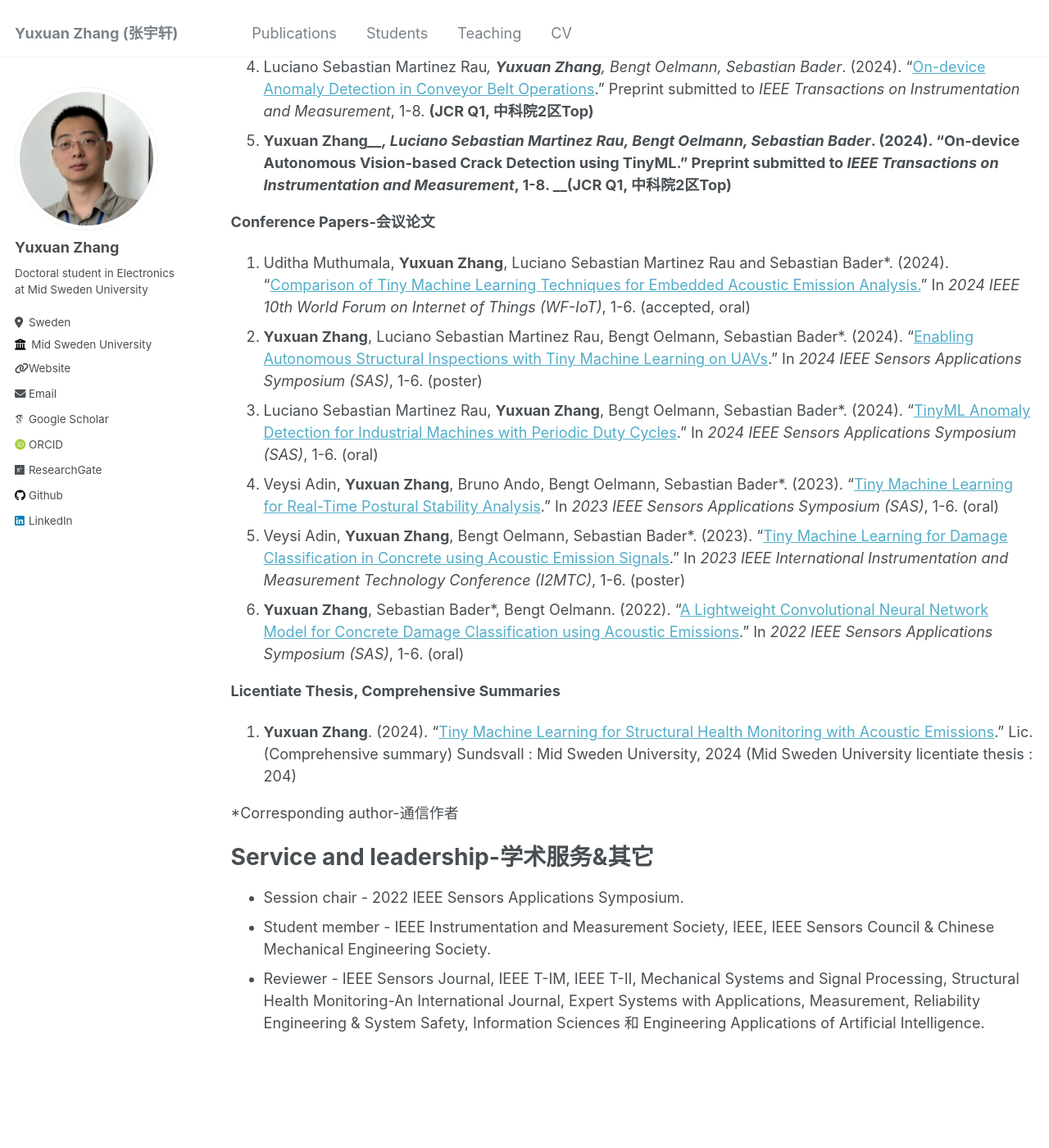
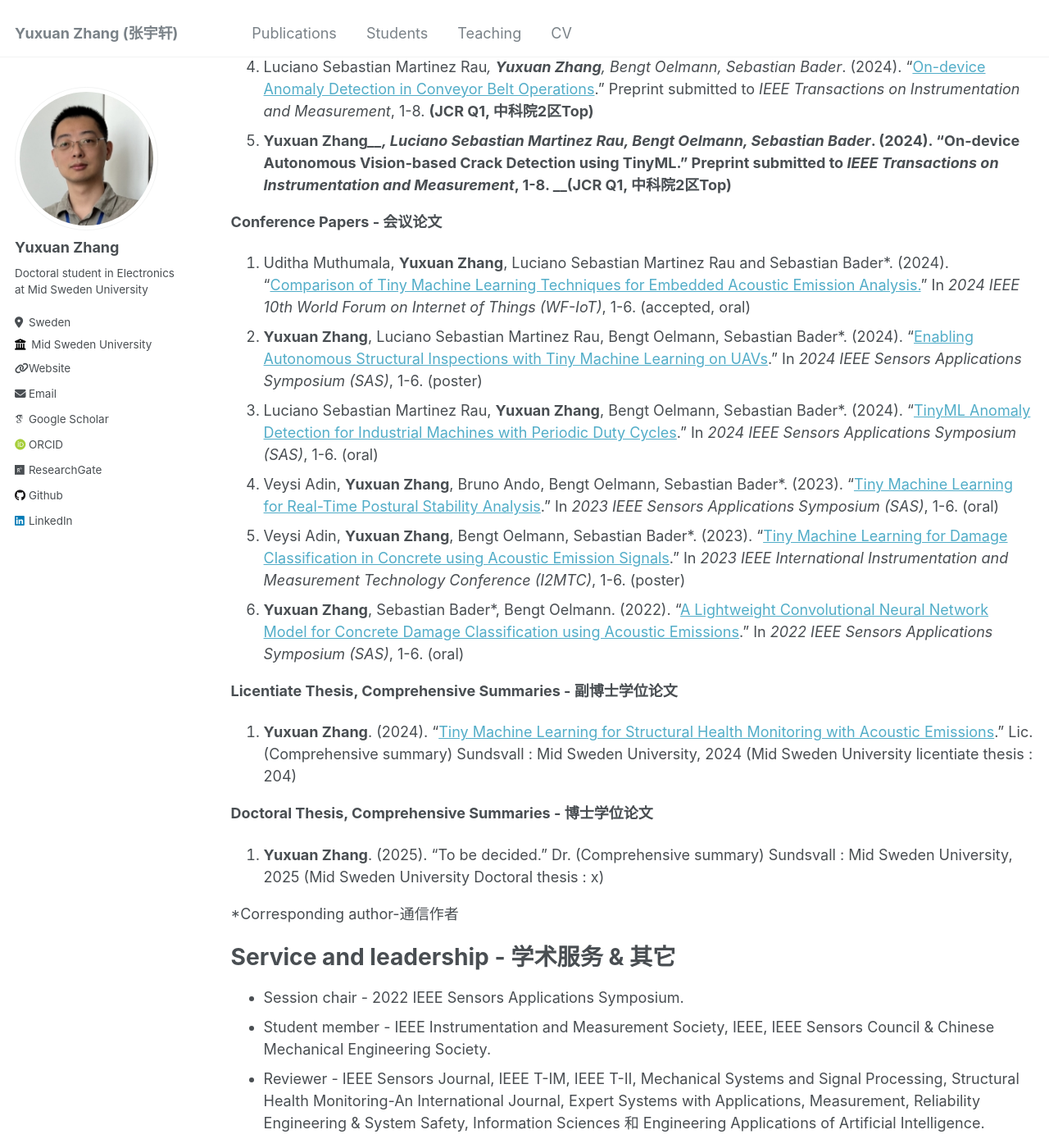
Before and after one commit to YuxuanZhang-96/YuxuanZhang-96.github.io, a Jekyll site: the page built from _pages/cv.md, in a window 1280 px wide and 1400 px high, scrolled down 995 px. Shown: the whole window at 82% size. Built offline with Jekyll 4.4.1, drawn with Linux system fonts in a browser that asks for light colours; some web fonts are replaced; some of the changed text lies outside the part shown.

Commit message:
Update cv.md

```diff
--- a/_pages/cv.md
+++ b/_pages/cv.md
@@ -9,35 +9,35 @@ redirect_from:
 
 {% include base_path %}
 
-Education-教育经历
+Education - 教育经历
 ======
 * **Ph.D** in Electronics, Mid Sweden University, Sweden, 2021-2025 (expected)
 * **M.Sc** in Embedded Systems Engineering, University of Leeds, UK, 2018-2019
 * **B.Eng.** in New Energy Science & Engineering, Beijing Information Science & Technology University, China, 2014-2018
 
-Work experience-工作经历
+Work experience - 工作经历
 ======
 * 2021.01-now: Doctoral Student
   * Mid Sweden University, Sundsvall, Sweden.
 * 2020.05-2020.12: Assistant Engineer
   * Institute of Microelectronics of the Chinese Academy of Sciences, Beijing, China.
 
-Skills-技能
+Skills - 技能
 ======
 * ML&DL: TensorFlow, Pytorch, Scikit-learn
 * Coding: Python, C/C++, MATLAB, Verilog HDL
 * Fields: Structural Health Monitoring, Fault Diagnosis (time series and visiual signal)
 
-Publications-文章发表
+Publications - 文章发表
 ======
-__Journal Papers-期刊论文__
+__Journal Papers - 期刊论文__
 1. __Yuxuan Zhang__, Veysi Adin, Sebastian Bader*, Bengt Oelmann. (2023). "[Leveraging acoustic emission and machine learning for concrete materials damage classification on embedded devices](https://ieeexplore.ieee.org/document/10227301)." _IEEE Transactions on Instrumentation and Measurement_, 1-8. __(JCR Q1, 中科院2区Top)__
 2. Chengjie Huang, Xinjuan Sun, __Yuxuan Zhang*__. (2024). "[Tiny-Machine-Learning-Based Supply Canal Surface Condition Monitoring](https://www.mdpi.com/1424-8220/24/13/4124)." _Sensors_, 24(13), 4124. __(JCR Q2, 中科院3区)__
 3. Yang Xie, Yali Nie, Jan Lundgren, Mingliang Yang, __Yuxuan Zhang__, Zhenbo Chen*. (2024). "[Cervical Spondylosis Diagnosis Based on Convolutional Neural Network with X-ray Images](https://www.mdpi.com/1424-8220/24/11/3428)." _Sensors_, 24(11), 3428. __(JCR Q2, 中科院3区)__
 4. Luciano Sebastian Martinez Rau*, __Yuxuan Zhang__, Bengt Oelmann, Sebastian Bader*. (2024). "[On-device Anomaly Detection in Conveyor Belt Operations]([https://ieeexplore.ieee.org/document/10636584](https://arxiv.org/abs/2411.10729))." Preprint submitted to _IEEE Transactions on Instrumentation and Measurement_, 1-8. __(JCR Q1, 中科院2区Top)__
 5. __Yuxuan Zhang*__, Luciano Sebastian Martinez Rau, Bengt Oelmann, Sebastian Bader*. (2024). "On-device Autonomous Vision-based Crack Detection using TinyML." Preprint submitted to _IEEE Transactions on Instrumentation and Measurement_, 1-8. __(JCR Q1, 中科院2区Top)__
 
-__Conference Papers-会议论文__
+__Conference Papers - 会议论文__
 1. Uditha Muthumala, __Yuxuan Zhang__, Luciano Sebastian Martinez Rau and Sebastian Bader*. (2024). "[Comparison of Tiny Machine Learning Techniques for Embedded Acoustic Emission Analysis.](https://arxiv.org/abs/2411.17733)" In _2024 IEEE 10th World Forum on Internet of Things (WF-IoT)_, 1-6. (accepted, oral)
 2. __Yuxuan Zhang__, Luciano Sebastian Martinez Rau, Bengt Oelmann, Sebastian Bader*. (2024). "[Enabling Autonomous Structural Inspections with Tiny Machine Learning on UAVs](https://ieeexplore.ieee.org/document/10636583)." In _2024 IEEE Sensors Applications Symposium (SAS)_, 1-6. (poster)
 3. Luciano Sebastian Martinez Rau, __Yuxuan Zhang__, Bengt Oelmann, Sebastian Bader*. (2024). "[TinyML Anomaly Detection for Industrial Machines with Periodic Duty Cycles](https://ieeexplore.ieee.org/document/10636584)." In _2024 IEEE Sensors Applications Symposium (SAS)_, 1-6. (oral)
@@ -45,12 +45,15 @@ __Conference Papers-会议论文__
 5. Veysi Adin, __Yuxuan Zhang__, Bengt Oelmann, Sebastian Bader*. (2023). "[Tiny Machine Learning for Damage Classification in Concrete using Acoustic Emission Signals](https://ieeexplore.ieee.org/document/10175972)." In _2023 IEEE International Instrumentation and Measurement Technology Conference (I2MTC)_, 1-6. (poster)
 6. __Yuxuan Zhang__, Sebastian Bader*, Bengt Oelmann. (2022). "[A Lightweight Convolutional Neural Network Model for Concrete Damage Classification using Acoustic Emissions](https://ieeexplore.ieee.org/document/9881386)." In _2022 IEEE Sensors Applications Symposium (SAS)_, 1-6. (oral)
 
-__Licentiate Thesis, Comprehensive Summaries__
+__Licentiate Thesis, Comprehensive Summaries - 副博士学位论文__
 1. __Yuxuan Zhang__. (2024). "[Tiny Machine Learning for Structural Health Monitoring with Acoustic Emissions](https://miun.diva-portal.org/smash/record.jsf?pid=diva2%3A1857441&dswid=-6455)." Lic. (Comprehensive summary) Sundsvall : Mid Sweden University, 2024 (Mid Sweden University licentiate thesis : 204)
+
+__Doctoral Thesis, Comprehensive Summaries - 博士学位论文__
+1. __Yuxuan Zhang__. (2025). "To be decided." Dr. (Comprehensive summary) Sundsvall : Mid Sweden University, 2025 (Mid Sweden University Doctoral thesis : x)
 
 *Corresponding author-通信作者
 
-Service and leadership-学术服务&其它
+Service and leadership - 学术服务 & 其它
 ======
 * Session chair - 2022 IEEE Sensors Applications Symposium.
 * Student member - IEEE Instrumentation and Measurement Society, IEEE, IEEE Sensors Council & Chinese Mechanical Engineering Society.
```
